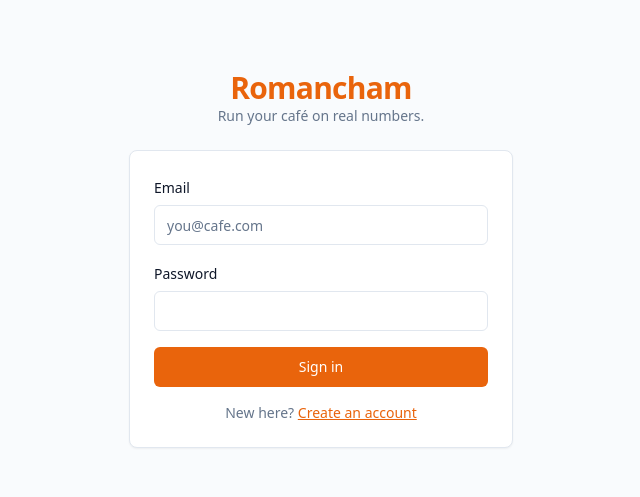
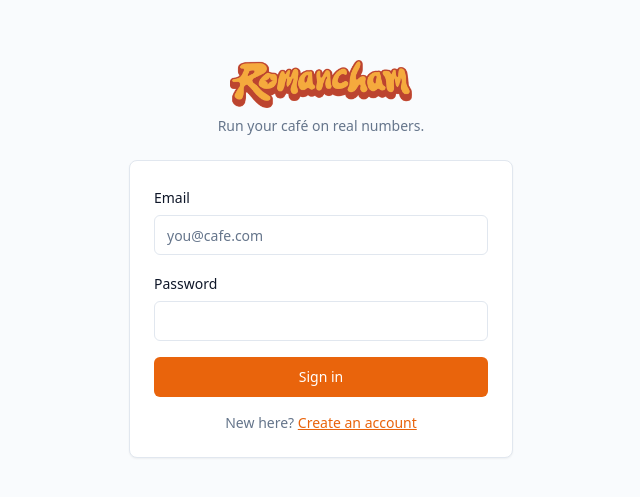
Before and after one commit to romanchamcafe-coder/romancham, a Next.js app: page /login in a window 1280 px wide. Shown: the part 141-638 px from the top of the page, without its empty margins (319-959 px from the left). Built offline with nearby package versions, Linux system fonts and the light colour scheme.

Commit message:
Update layout to include logo and adjust text

```diff
--- a/app/(auth)/layout.tsx
+++ b/app/(auth)/layout.tsx
@@ -3,8 +3,8 @@ export default function AuthLayout({ children }: { children: React.ReactNode })
     <div className="flex min-h-screen items-center justify-center bg-muted/40 p-4">
       <div className="w-full max-w-sm">
         <div className="mb-6 text-center">
-          <h1 className="text-3xl font-extrabold tracking-tight text-primary">Romancham</h1>
-          <p className="text-sm text-muted-foreground">Run your café on real numbers.</p>
+          <img src="/logo.png" alt="Romancham" className="mx-auto h-12 w-auto" />
+          <p className="mt-2 text-sm text-muted-foreground">Run your café on real numbers.</p>
         </div>
         {children}
       </div>
```
